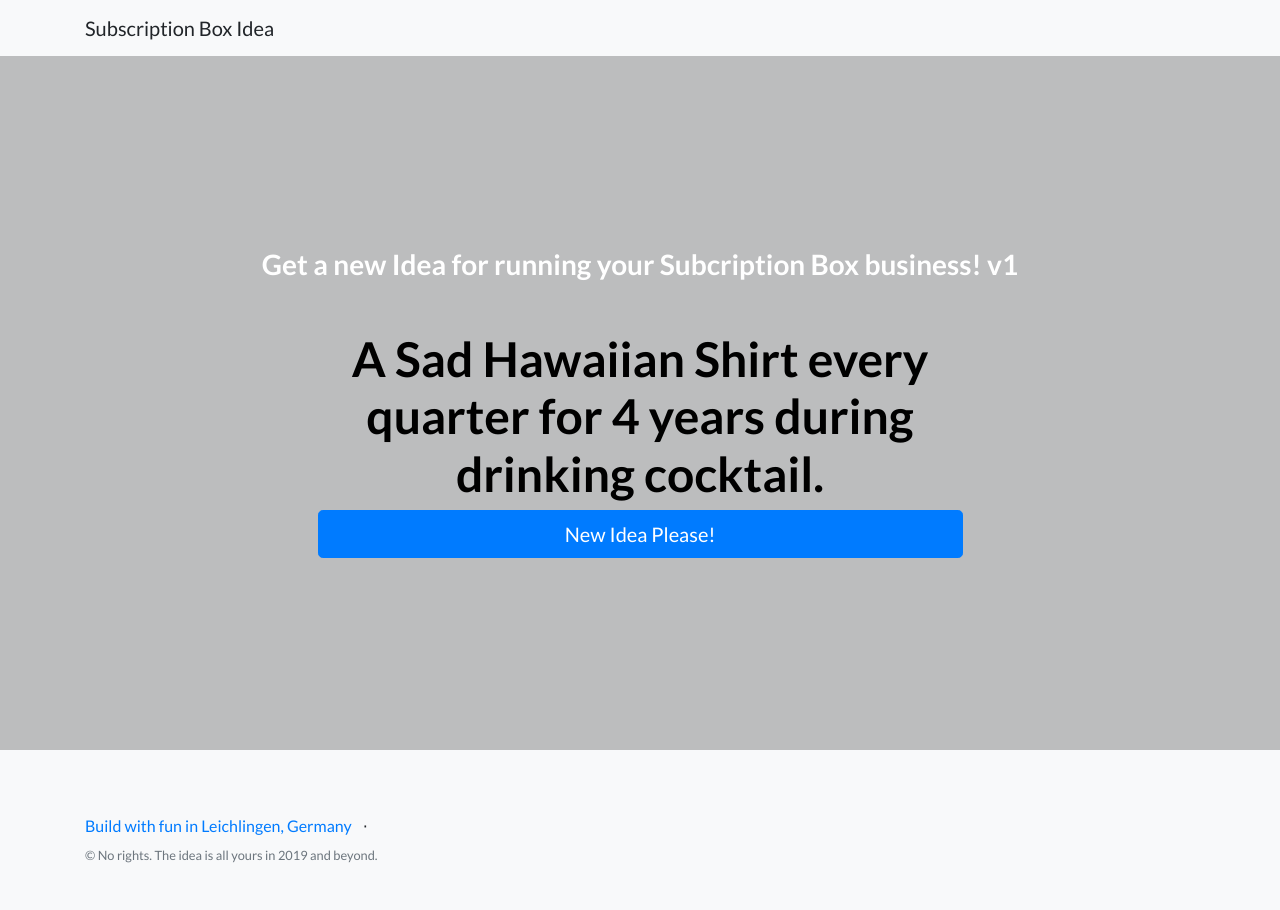
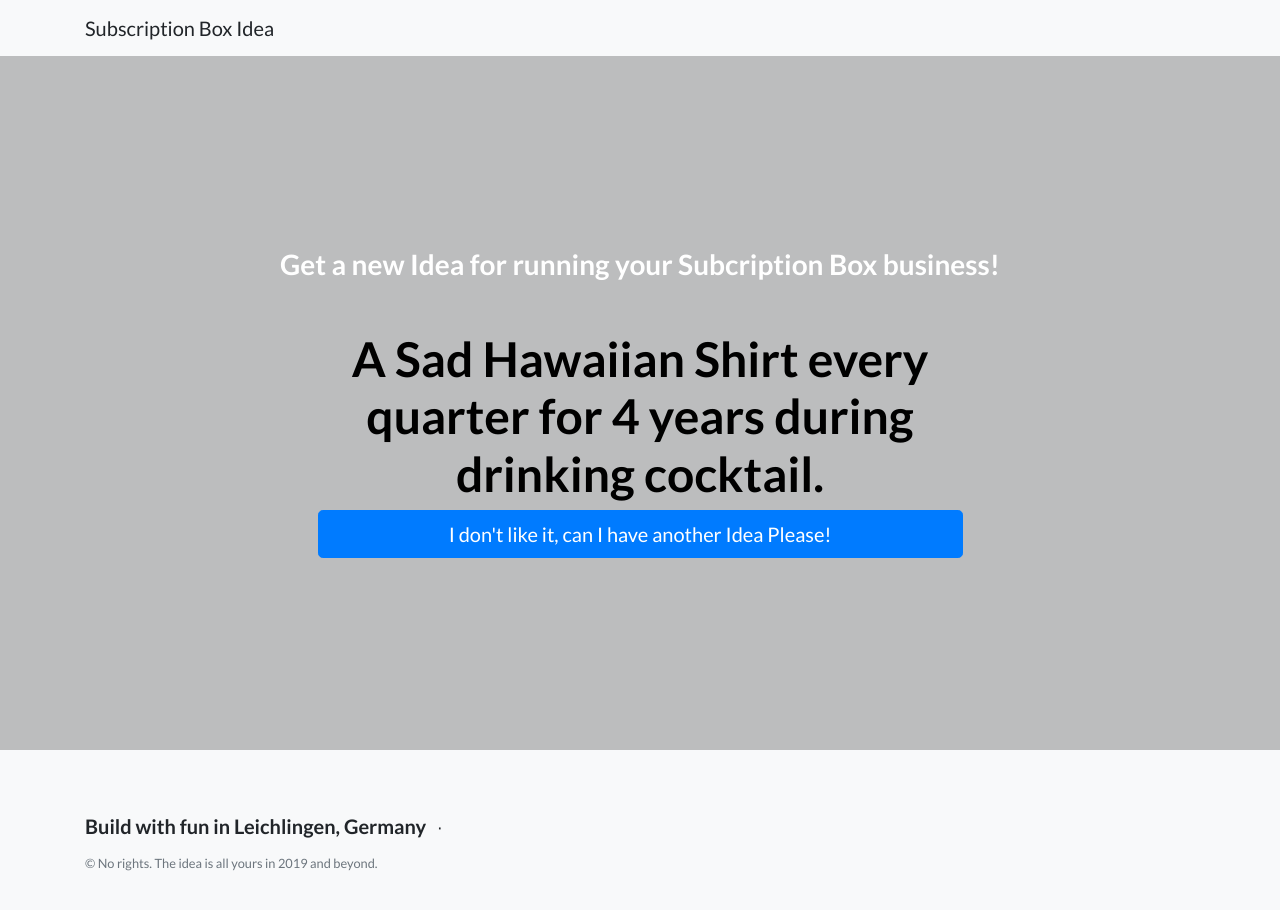
Before and after one commit to tyc/Subscriptionboxidea, a website: page index.html in a window 1280 px wide. Drawn offline with Linux system fonts and the light colour scheme.

Commit message:
Adding to git

```diff
--- a/index.html
+++ b/index.html
@@ -38,7 +38,7 @@
     <div class="container">
       <div class="row">
         <div class="col-xl-9 mx-auto">
-          <h3 class="mb-5">Get a new Idea for running your Subcription Box business! v1 </h3>
+          <h3 class="mb-5">Get a new Idea for running your Subcription Box business!</h3>
         </div>
         <div class="col-md-10 col-lg-8 col-xl-7 mx-auto">
           <form>
@@ -48,7 +48,7 @@
                 <h1 id="demo"></h1>
               </div>
               <div class="col-12 col-md-3"></div>
-                <button type="submit" class="btn btn-block btn-lg btn-primary">New Idea Please!</button>
+                <button type="submit" class="btn btn-block btn-lg btn-primary">I don't like it, can I have another Idea Please!</button>
               </div>
             </div>
           </form>
@@ -64,7 +64,7 @@
         <div class="col-lg-6 h-100 text-center text-lg-left my-auto">
           <ul class="list-inline mb-2">
             <li class="list-inline-item">
-              <a href="#">Build with fun in Leichlingen, Germany</a>
+              <h5>Build with fun in Leichlingen, Germany</h5>
             </li>
             <li class="list-inline-item">&sdot;</li>
           </ul>
```
